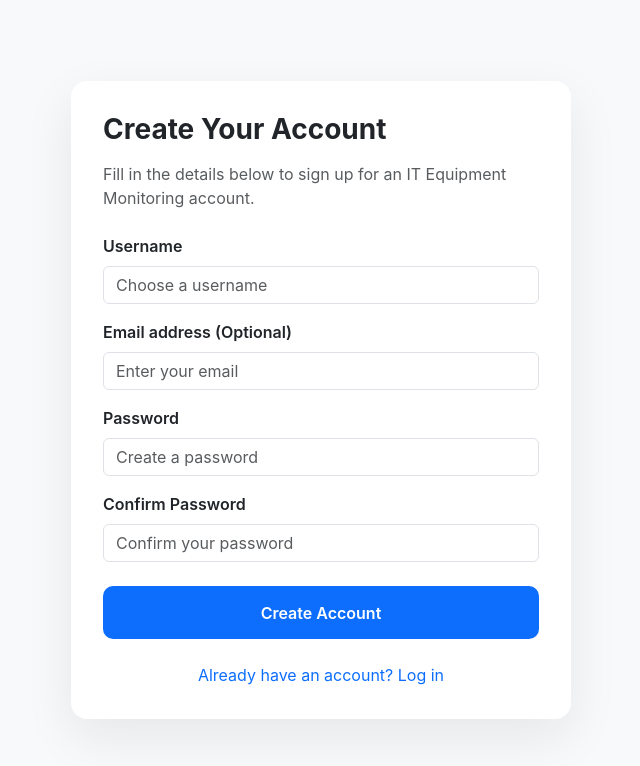
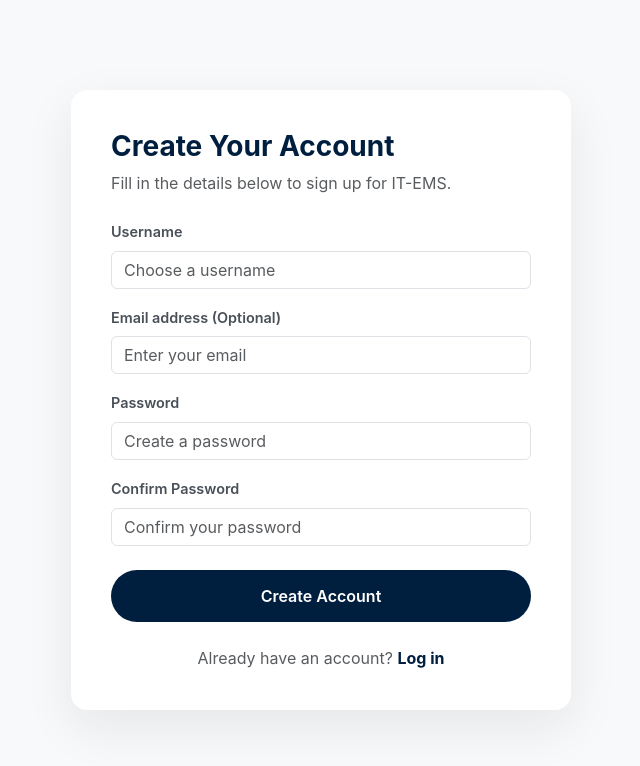
Before and after one commit to jhontagacay/ITEMS, a Django app: page /signup/ in a window 1280 px wide. Shown: the top 766 px of the page, without its empty margins (319-959 px from the left). Run offline with Django 5.2, Linux system fonts and the light colour scheme.

Commit message:
Updated User logic in Django shell

```diff
--- a/ems/forms.py
+++ b/ems/forms.py
@@ -1,6 +1,7 @@
 from django import forms
 from django.utils import timezone
 from .models import BorrowTransaction, Equipment, Division, User
+from django.core.exceptions import ValidationError
 
 class YourSignupForm(forms.ModelForm):
     email = forms.EmailField(required=False)
@@ -46,10 +47,27 @@ class DivisionForm(forms.ModelForm):
         super().__init__(*args, **kwargs)
         self.fields['name'].widget.attrs.update({'class': 'form-control', 'placeholder': 'e.g. OMCC'})
 
+class RegistrationForm(forms.Form):
+    username = forms.CharField(max_length=100)
+    email = forms.EmailField(required=False)
+    password = forms.CharField(widget=forms.PasswordInput)
+    confirm_password = forms.CharField(widget=forms.PasswordInput)
+
+    def clean(self):
+        cleaned_data = super().clean()
+        password = cleaned_data.get("password")
+        confirm_password = cleaned_data.get("confirm_password")
+
+        if password and confirm_password and password != confirm_password:
+            raise ValidationError("Passwords do not match. Please re-enter.")
+
+        return cleaned_data
+
 class ReturnForm(forms.Form):
     returned_by  = forms.CharField(max_length=150, widget=forms.TextInput(attrs={'class': 'form-control'}))
     received_by  = forms.CharField(max_length=150, widget=forms.TextInput(attrs={'class': 'form-control'}))
     return_notes = forms.CharField(required=False, widget=forms.Textarea(attrs={'rows': 3, 'class': 'form-control'}))
+
 
 class EquipmentForm(forms.ModelForm):
     class Meta:
--- a/ems/templates/ems/signup.html
+++ b/ems/templates/ems/signup.html
@@ -1,3 +1,4 @@
+{% load static %}
 <!DOCTYPE html>
 <html lang="en">
 <head>
@@ -5,10 +6,12 @@
     <meta name="viewport" content="width=device-width, initial-scale=1.0">
     <link href="https://cdn.jsdelivr.net/npm/bootstrap@5.3.0/dist/css/bootstrap.min.css" rel="stylesheet">
     <link href="https://cdn.jsdelivr.net/npm/bootstrap-icons@1.13.1/font/bootstrap-icons.css" rel="stylesheet">
+    <script src="https://cdn.jsdelivr.net/npm/bootstrap@5.3.0/dist/js/bootstrap.bundle.min.js"></script>
     <title>Create Account - IT-EMS</title>
     <style>
         body {
-            font-family: Inter, system-ui, sans-serif; background: #f8f9fa;
+            font-family: 'Inter', system-ui, sans-serif;
+            background: #f8f9fa;
         }
 
         .login-wrapper {
@@ -24,32 +27,42 @@
             max-width: 500px;
             background: #fff;
             border-radius: 16px;
-            padding: 2rem;
+            padding: 2.5rem;
             box-shadow: 0 18px 50px rgba(15, 23, 42, 0.08);
         }
 
         .login-title {
             font-size: 1.75rem;
             font-weight: 700;
-            margin-bottom: 1rem;
+            color: #001f3f;
+            margin-bottom: 0.5rem;
         }
 
         .form-label {
             font-weight: 600;
+            color: #495057;
+            font-size: 0.9rem;
         }
 
         .btn-login {
             width: 100%;
-            background: #0d6efd;
+            background: #001f3f;
             color: #fff;
             border: none;
             padding: 0.9rem;
-            border-radius: 10px;
+            border-radius: 50px;
             font-weight: 600;
+            transition: all 0.3s ease;
         }
 
         .btn-login:hover {
-            background: #0b5ed7;
+            background: #003d5c;
+            transform: translateY(-2px);
+        }
+
+        .alert {
+            font-size: 0.85rem;
+            border-radius: 8px;
         }
     </style>
 </head>
@@ -57,32 +70,51 @@
     <div class="login-wrapper">
         <div class="login-form-container">
             <h1 class="login-title">Create Your Account</h1>
-            <p class="text-muted mb-4">Fill in the details below to sign up for an IT Equipment Monitoring account.</p>
-            <form method="post">
+            <p class="text-muted mb-4">Fill in the details below to sign up for IT-EMS.</p>
+
+            {% if messages %}
+                {% for message in messages %}
+                    <div class="alert alert-{% if message.tags == 'error' %}danger{% else %}{{ message.tags }}{% endif %} alert-dismissible fade show" role="alert">
+                        <i class="bi bi-exclamation-triangle-fill me-2"></i>
+                        {{ message }}
+                        <button type="button" class="btn-close" data-bs-dismiss="alert" aria-label="Close"></button>
+                    </div>
+                {% endfor %}
+            {% endif %}
+
+            <form method="POST">
                 {% csrf_token %}
+
                 <div class="mb-3">
                     <label for="username" class="form-label">Username</label>
                     <input type="text" class="form-control" id="username" name="username" placeholder="Choose a username" required>
                 </div>
+
                 <div class="mb-3">
                     <label for="email" class="form-label">Email address (Optional)</label>
-                    <input type="email" class="form-control" name="email" placeholder="Enter your email">
+                    <input type="email" class="form-control" id="email" name="email" placeholder="Enter your email">
                 </div>
+
                 <div class="mb-3">
                     <label for="password" class="form-label">Password</label>
                     <input type="password" class="form-control" id="password" name="password" placeholder="Create a password" required>
                 </div>
+
                 <div class="mb-4">
                     <label for="confirm_password" class="form-label">Confirm Password</label>
                     <input type="password" class="form-control" id="confirm_password" name="confirm_password" placeholder="Confirm your password" required>
                 </div>
-                <form method="POST">
+
+                <form method="POST" action="">
                     {% csrf_token %}
                     <button type="submit" class="btn-login">Create Account</button>
                 </form>
             </form>
+
             <div class="mt-4 text-center">
-                <a href="{% url 'user_login' %}" class="text-decoration-none">Already have an account? Log in</a>
+                <p class="mb-0 text-muted">Already have an account?
+                    <a href="{% url 'user_login' %}" class="text-decoration-none fw-bold" style="color: #001f3f;">Log in</a>
+                </p>
             </div>
         </div>
     </div>
--- a/ems/views.py
+++ b/ems/views.py
@@ -4,20 +4,54 @@ from .models import ITMonitoringSystem, Equipment, BorrowTransaction, Division
 from django.contrib import messages
 from django.db.models import Q, Count
 from django.utils import timezone
-from .forms import BorrowForm, ReturnForm, EquipmentForm, TransactionFilterForm, DivisionForm, YourSignupForm
+from .forms import BorrowForm, ReturnForm, EquipmentForm, TransactionFilterForm, DivisionForm
 from datetime import datetime
 import csv
 from django.contrib.auth import authenticate, login as auth_login, logout
 from django.contrib.auth.decorators import login_required
 from django.contrib.auth.models import User
 
+
+def signup(request):
+    if request.method == 'POST':
+        username = request.POST.get('username', '').strip()
+        email = request.POST.get('email', '').strip()
+        password = request.POST.get('password', '')
+        confirm_password = request.POST.get('confirm_password', '')
+
+        if password != confirm_password:
+            messages.error(request, 'Passwords do not match. Please try again.')
+            return render(request, 'ems/signup.html')
+
+        if len(password) < 8:
+            messages.error(request, 'Password must be at least 8 characters.')
+            return render(request, 'ems/signup.html')
+
+        if User.objects.filter(username=username).exists():
+            messages.error(request, 'Username already exists.')
+            return render(request, 'ems/signup.html')
+
+        try:
+            user = User.objects.create_user(
+                username=username,
+                password=password,
+                email=email
+            )
+            messages.success(request, f'Account created for {username} successfully! Please log in.')
+            return redirect('user_login')
+
+        except Exception as e:
+            messages.error(request, f'Error creating account: {e}')
+            return render(request, 'ems/signup.html')
+
+    return render(request, 'ems/signup.html')
+
+
 def user_login(request):
     if request.method == 'POST':
         username = request.POST.get('username')
         password = request.POST.get('password')
-        print(f"Attempting login for: {username}")
         user = authenticate(request, username=username, password=password)
-        print(f"Authentication result: {user}")
         if user is not None:
             auth_login(request, user)
             messages.success(request, f'Welcome back, {user.username}!')
@@ -26,11 +60,15 @@ def user_login(request):
             messages.error(request, 'Invalid username or password.')
     return render(request, 'ems/login.html')
 
+
 def user_logout(request):
     if request.method in ['GET', 'POST']:
         logout(request)
         messages.info(request, 'You have been logged out.')
     return redirect('user_login')
+
+def password_reset(request):
+    return render(request, 'ems/password_reset.html')
 
 @login_required(login_url='user_login')
 def dashboard(request):
@@ -455,47 +493,3 @@ def monthly_record_export(request):
             txn.received_by,
         ])
     return response
-
-def login(request):
-    return render(request, 'ems/login.html')
-
-def signup(request):
-    if request.method == 'POST':
-        form = YourSignupForm(request.POST)
-        if form.is_valid():
-            username = form.cleaned_data.get('username')
-            password = form.cleaned_data.get('password')
-            email = form.cleaned_data.get('email')
-            User.objects.create_user(username=username, password=password, email=email)
-
-            messages.success(request, 'Account created! Please log in.')
-            return redirect('user_login')
-    else:
-        form = YourSignupForm()
-
-    return render(request, 'ems/signup.html', {'form': form})
-
-def password_reset(request):
-    return render(request, 'ems/password_reset.html')
-
-def register_view(request):
-    if request.method == "POST":
-        username = request.POST.get('username')
-        email = request.POST.get('email')
-        password = request.POST.get('password')
-        confirm_password = request.POST.get('confirm_password')
-
-        if password != confirm_password:
-            messages.error(request, "Passwords do not match!")
-            return render(request, 'register.html')
-
-        if User.objects.filter(username=username).exists():
-            messages.error(request, "Username already taken.")
-            return render(request, 'register.html')
-
-        user = User.objects.create_user(username=username, email=email, password=password)
-        user.save()
-
-        messages.success(request, "Account created successfully!")
-        return redirect('login')
-    return render(request, 'signup.html')
```
Also changed, not shown: db.sqlite3.
